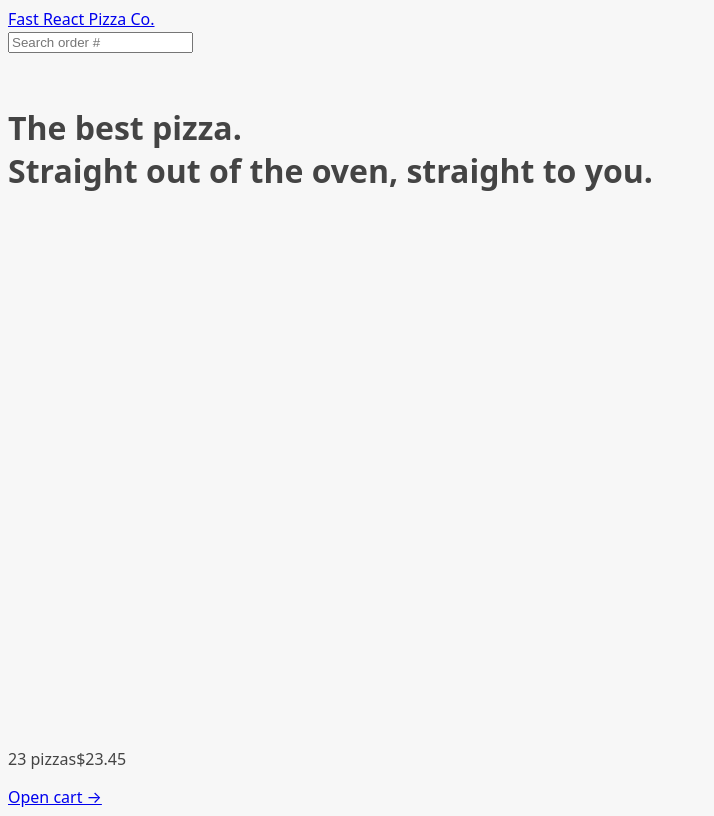
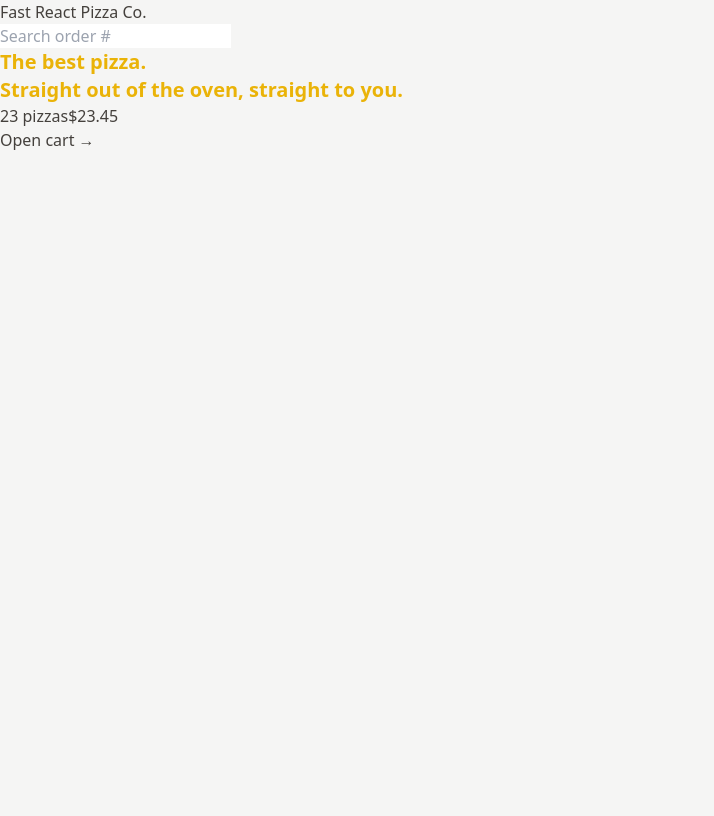
Before and after one commit to Ahmed-Serag19/pizzaroni, a React (Vite) app: page / in a window 1280 px wide. Shown: the whole page, without its empty margins (0-714 px from the left). Built offline with nearby package versions, Linux system fonts and the light colour scheme.

Commit message:
added prettier tailwind

```diff
--- a/package.json
+++ b/package.json
@@ -21,6 +21,8 @@
     "eslint": "^8.39.0",
     "eslint-config-react-app": "^7.0.1",
     "postcss": "^8.4.49",
+    "prettier": "^3.4.2",
+    "prettier-plugin-tailwindcss": "^0.6.9",
     "tailwindcss": "^3.4.16",
     "vite": "^4.2.0",
     "vite-plugin-eslint": "^1.8.1"
--- a/src/index.css
+++ b/src/index.css
@@ -1,6 +1,10 @@
-body {
-  font-family: system-ui, -apple-system, BlinkMacSystemFont, 'Segoe UI', Roboto,
-    Oxygen, Ubuntu, Cantarell, 'Open Sans', 'Helvetica Neue', sans-serif;
+@tailwind base;
+@tailwind components;
+@tailwind utilities;
+
+/* body {
+  font-family: system-ui, -apple-system, BlinkMacSystemFont, "Segoe UI", Roboto,
+    Oxygen, Ubuntu, Cantarell, "Open Sans", "Helvetica Neue", sans-serif;
   background-color: #f7f7f7;
   color: #444;
 }
@@ -10,7 +14,7 @@
   grid-template-rows: auto 1fr auto;
   gap: 32px;
   height: 100dvh;
-}
+} */
 
 /* https://dev.to/afif/i-made-100-css-loaders-for-your-next-project-4eje */
 .loader {
--- a/src/ui/Home.jsx
+++ b/src/ui/Home.jsx
@@ -1,7 +1,7 @@
 function Home() {
   return (
     <div>
-      <h1>
+      <h1 className="text-xl font-semibold text-yellow-500">
         The best pizza.
         <br />
         Straight out of the oven, straight to you.
--- a/tailwind.config.js
+++ b/tailwind.config.js
@@ -1,8 +1,8 @@
 /** @type {import('tailwindcss').Config} */
 export default {
-  content: [],
+  content: ["./index.html", "./src/**/*.{js,ts,jsx,tsx}"],
   theme: {
     extend: {},
   },
   plugins: [],
-}
+};
```
Also changed, not shown: 2 other files (tests, documents, lock files or other folders).
